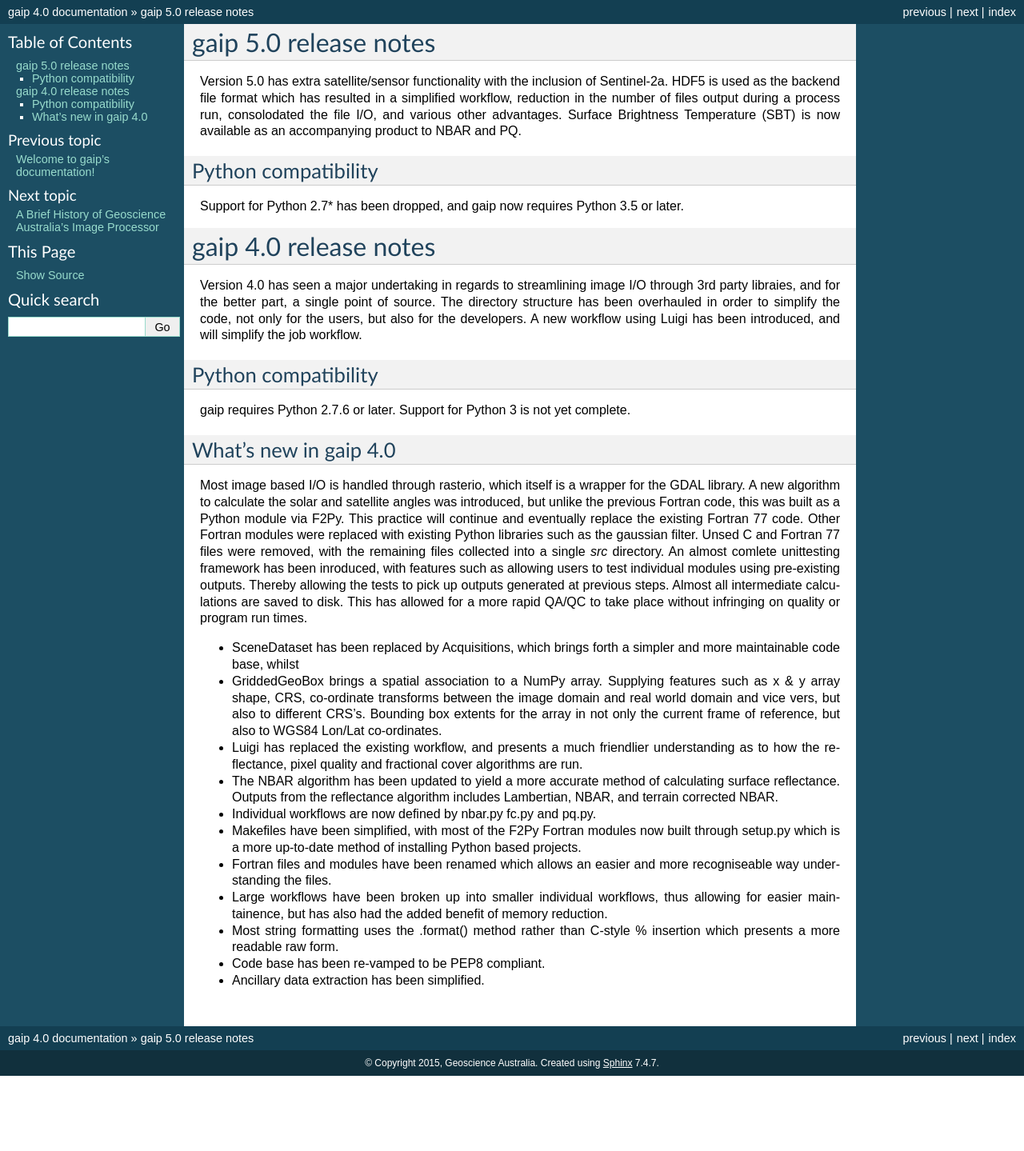
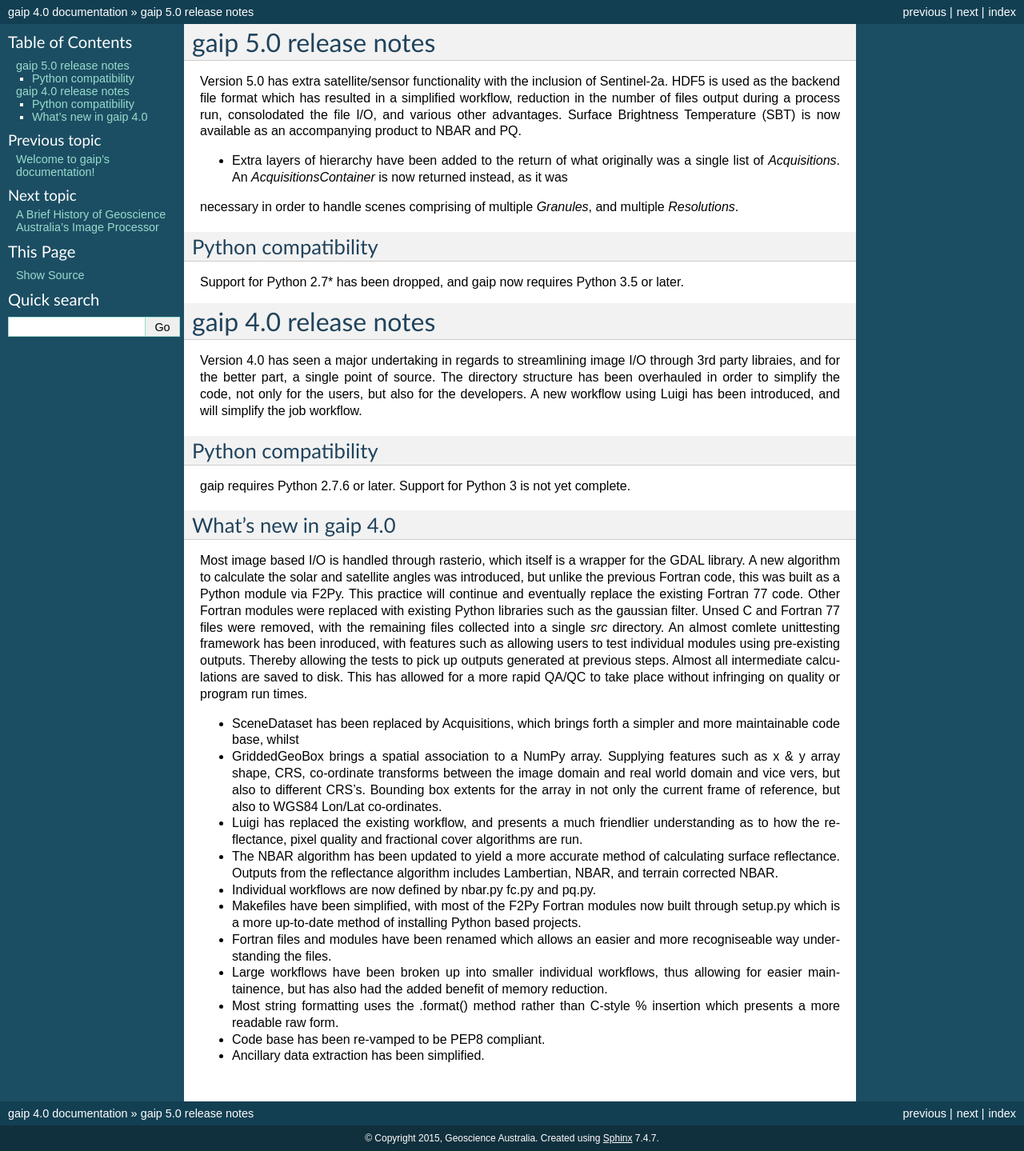
Before and after one commit to GeoscienceAustralia/wagl, a Sphinx documentation site: the page built from docs/source/release_notes.rst, in a window 1280 px wide. Shown: the whole page at 80% size. Built offline with Sphinx 7.4.7, drawn with Linux system fonts in a browser that asks for light colours; pages that are not in the unit, such as notebooks, are missing from menus; before the commit the page ends 1345 px from its top, so only the background shows below that.

Commit message:
More release notes.

```diff
--- a/docs/source/release_notes.rst
+++ b/docs/source/release_notes.rst
@@ -5,6 +5,10 @@
 HDF5 is used as the backend file format which has resulted in a simplified workflow, reduction in the number of files output during a process run, consolodated the file I/O,
 and various other advantages.
 Surface Brightness Temperature (SBT) is now available as an accompanying product to NBAR and PQ.
+
+* Extra layers of hierarchy have been added to the return of what originally was a single list of *Acquisitions*. An *AcquisitionsContainer* is now returned instead, as it was
+necessary in order to handle scenes comprising of multiple *Granules*, and multiple *Resolutions*.
+
 
 Python compatibility
 --------------------
```
